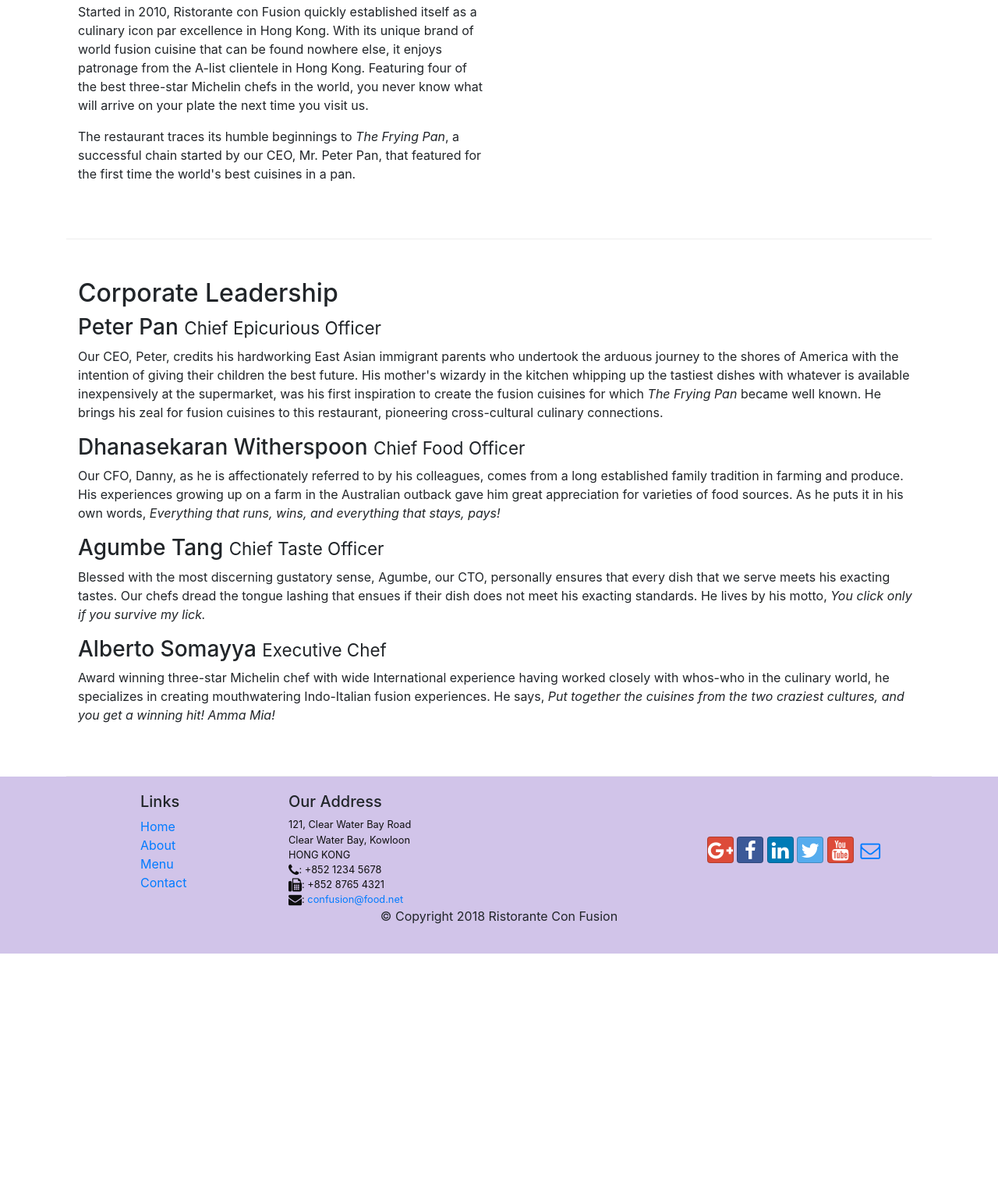
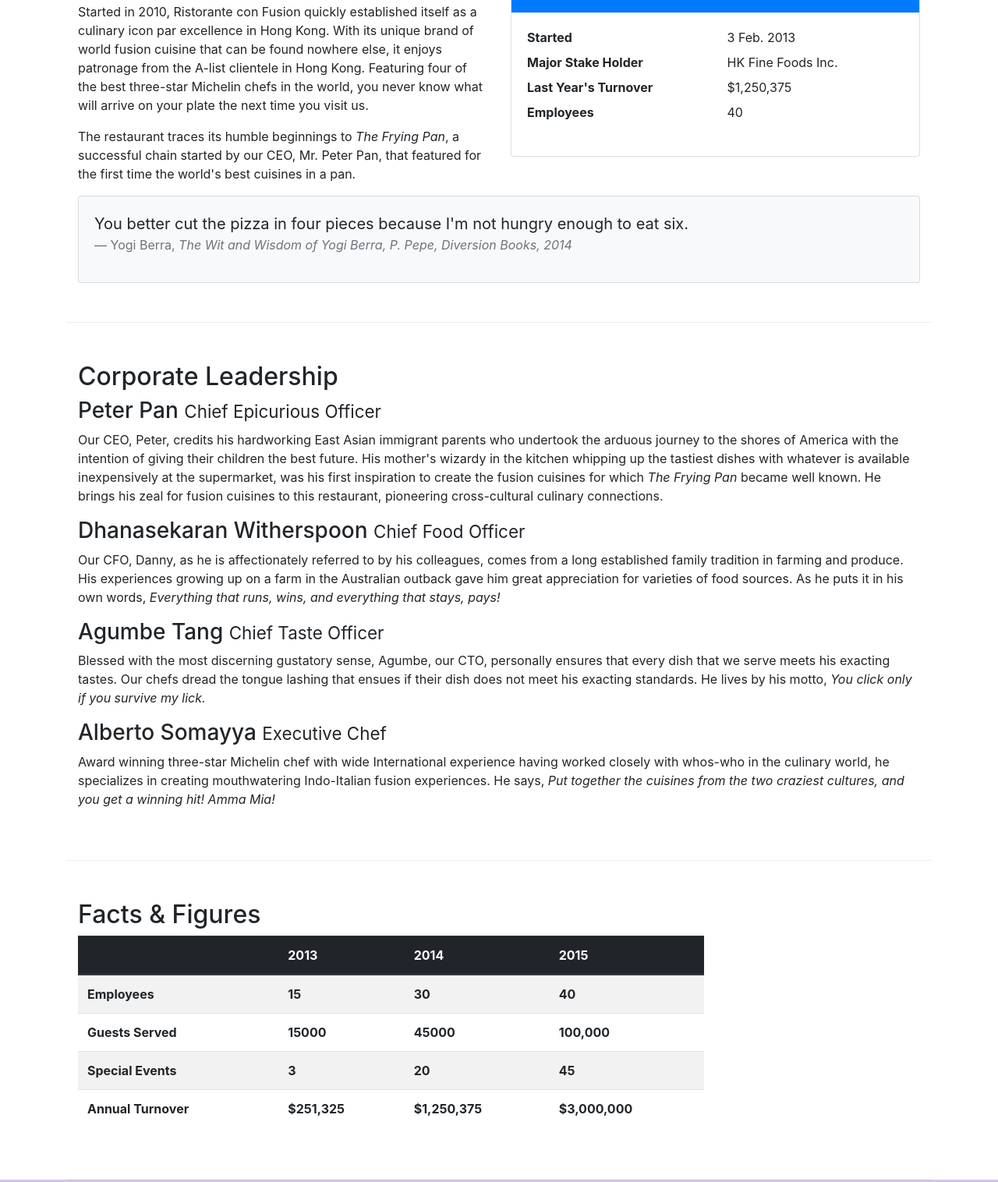
Before and after one commit to alicealice129/bootstrap4, a website: page aboutus.html in a window 1280 px wide. Shown: the part 558-2074 px from the top of the page at 78% size. Before the commit the page ends 1781 px from the top, so only its background shows below. Drawn offline with nearby package versions, Linux system fonts and the light colour scheme.

Commit message:
Tables and Cards

```diff
--- a/aboutus.html
+++ b/aboutus.html
@@ -64,7 +64,37 @@
                 <p>Started in 2010, Ristorante con Fusion quickly established itself as a culinary icon par excellence in Hong Kong. With its unique brand of world fusion cuisine that can be found nowhere else, it enjoys patronage from the A-list clientele in Hong Kong.  Featuring four of the best three-star Michelin chefs in the world, you never know what will arrive on your plate the next time you visit us.</p>
                 <p>The restaurant traces its humble beginnings to <em>The Frying Pan</em>, a successful chain started by our CEO, Mr. Peter Pan, that featured for the first time the world's best cuisines in a pan.</p>
             </div>
-            <div class="col-12 col-sm">
+            <!-- <div class="col-sm"> -->
+            <div class="col-12 col-sm-6">
+                <div class="card">
+                    <h3 class="card-header bg-primary text-white">Facts at a Glance</h3>
+                    <div class="card-body">
+                        <dl class="row">
+                            <dt class="col-6">Started</dt>
+                            <dd class="col-6">3 Feb. 2013</dd>
+                            <dt class="col-6">Major Stake Holder</dt>
+                            <dd class="col-6">HK Fine Foods Inc.</dd>
+                            <dt class="col-6">Last Year's Turnover</dt>
+                            <dd class="col-6">$1,250,375</dd>
+                            <dt class="col-6">Employees</dt>
+                            <dd class="col-6">40</dd>
+                        </dl>
+                    </div>
+                </div>
+            </div>
+            <div  class="col-12">
+                <div class="card card-body bg-light">
+                    <blockquote class="blockquote">
+                        <p class="mb-0">
+                            You better cut the pizza in four pieces because I'm not hungry enough to eat six.
+                        </p>
+                        <footer class="blockquote-footer">Yogi Berra,
+                            <cite title="Source Title">
+                                The Wit and Wisdom of Yogi Berra, P. Pepe, Diversion Books, 2014
+                            </cite>
+                        </footer>
+                    </blockquote>
+                </div>
             </div>
         </div>
 
@@ -81,6 +111,50 @@
                 <h3>Alberto Somayya <small>Executive Chef</small></h3>
                 <p class="d-none d-sm-block">Award winning three-star Michelin chef with wide International experience having worked closely with whos-who in the culinary world, he specializes in creating mouthwatering Indo-Italian fusion experiences. He says, <em>Put together the cuisines from the two craziest cultures, and you get a winning hit! Amma Mia!</em></p>
             </div>
+        </div>
+        <div class="row row-content">
+            <div class="col-12 col-sm-9">
+                <h2>Facts &amp; Figures</h2>
+                <div class="table-responsive">
+                    <table class="table table-striped">
+                        <thead class="thead-dark">
+                            <tr>
+                                <th>&nbsp;</th>
+                                <th>2013</th>
+                                <th>2014</th>
+                                <th>2015</th>
+                            </tr>
+                        </thead>
+                        <tbody>
+                            <tr>
+                                <th>Employees</th>
+                                <th>15</th>
+                                <th>30</th>
+                                <th>40</th>
+                            </tr>
+                            <tr>
+                                <th>Guests Served</th>
+                                <th>15000</th>
+                                <th>45000</th>
+                                <th>100,000</th>
+                            </tr>
+                            <tr>
+                                <th>Special Events</th>
+                                <th>3</th>
+                                <th>20</th>
+                                <th>45</th>
+                            </tr>
+                            <tr>
+                                <th>Annual Turnover</th>
+                                <th>$251,325</th>
+                                <th>$1,250,375</th>
+                                <th>$3,000,000</th>
+                            </tr>
+                        </tbody>
+                    </table>
+                </div>
+            </div>
+            <div class="col-12 col-sm-3"></div>
        </div>
 
     </div>
```
